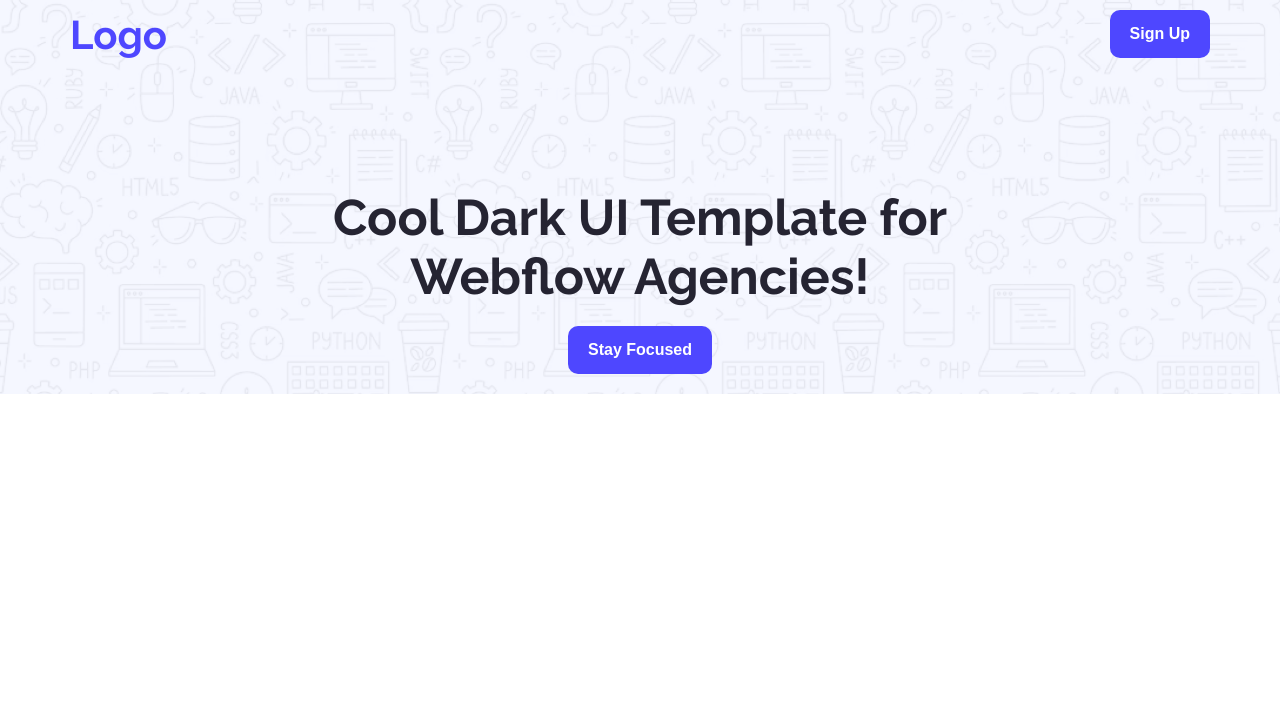
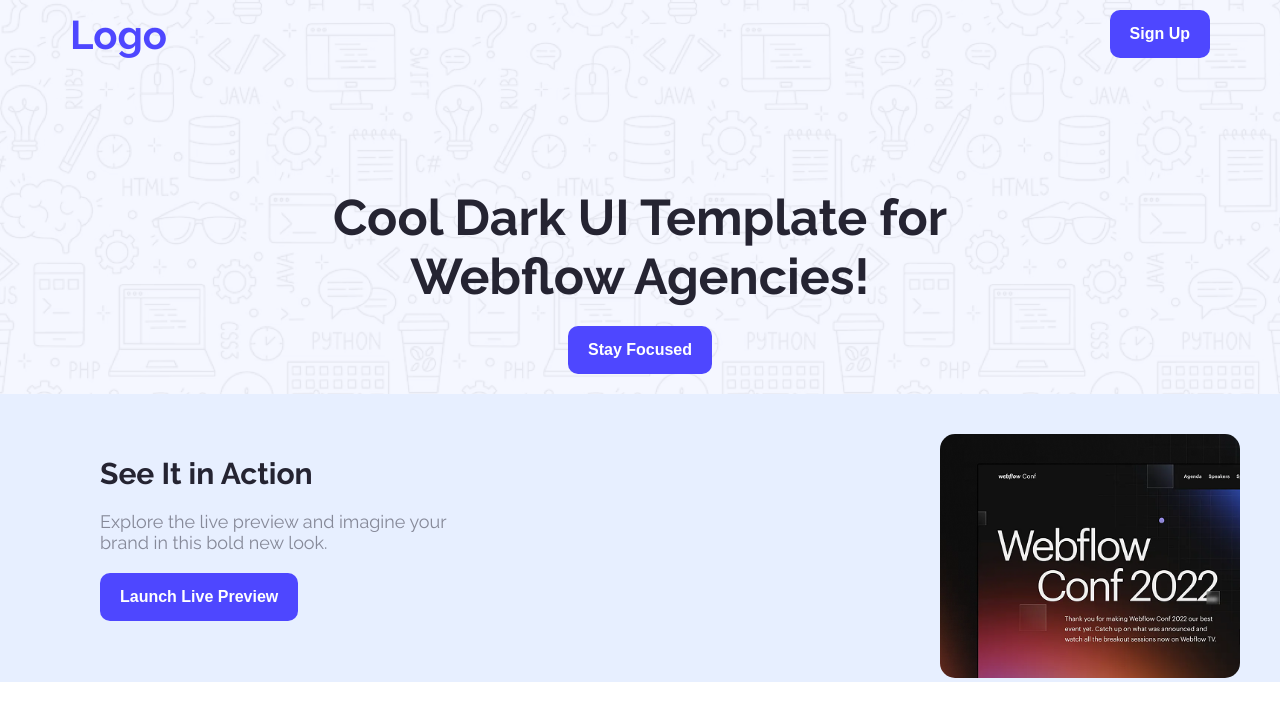
Before and after one commit to Tamanna-salma/Millstone--1st-project, a plain HTML site: page index.html in a window 1280 px wide. Drawn offline with Linux system fonts and the light colour scheme.

Commit message:
See It in Action upded

```diff
--- a/index.html
+++ b/index.html
@@ -1,15 +1,18 @@
 <!DOCTYPE html>
 <html lang="en">
+
 <head>
     <meta charset="UTF-8">
     <meta name="viewport" content="width=device-width, initial-scale=1.0">
     <title>My New project</title>
     <link rel="preconnect" href="https://fonts.googleapis.com">
     <link rel="preconnect" href="https://fonts.gstatic.com" crossorigin>
-<link href="https://fonts.googleapis.com/css2?family=Raleway:ital,wght@0,100..900;1,100..900&display=swap" rel="stylesheet">
+    <link href="https://fonts.googleapis.com/css2?family=Raleway:ital,wght@0,100..900;1,100..900&display=swap"
+        rel="stylesheet">
     <link rel="stylesheet" href="./style/style.css">
 </head>
-<body class="raleway-normal" >
+
+<body class="raleway-normal ">
     <header>
         <nav>
             <h1>Logo</h1>
@@ -23,10 +26,21 @@
             <button class="primary-btn-bg">Stay Focused</button>
         </div>
     </header>
+    <!--action section start*** -->
+ <main class="banner">
+    <div class="parent-div ">
+       <div class="action-title">
+        <h3>See It in Action</h3>
+        <p>Explore the live preview and imagine your<br> brand in this bold new look.</p>
+        <button class="primary-btn-bg">Launch Live Preview</button>
+       </div>
+       <div class="positon">
+        <img width="300px" src="./Assets/wc-mini.png" alt="">
+       </div>
+    </div>
 
-
-
-    <main></main>
+ </main>
     <footer></footer>
 </body>
+
 </html>
--- a/style/style.css
+++ b/style/style.css
@@ -22,9 +22,11 @@
     height: 48px;
     border: none;
 }
-
-.title-color{
-    color: #252432;
+.primary-btn-bg:hover{
+  background-color: rgb(218, 232, 238);
+  color: #4E47FF;
+  font-size: 25px;
+  font-weight: bold;
 }
 
 /*navber   */
@@ -49,7 +51,6 @@ nav h1{
      justify-content: center;
     margin-top: 100px;
    padding: 20px;
-
 }
 .center h2 {
 font-size: 50px;
@@ -62,3 +63,32 @@ header{
     background-image: url("../Assets/Hero-bg.png");
   background-size: contain;
 }
+
+ /* <!--action section start*** */
+ main{
+  background-color: #E7EFFF;
+ }
+ .parent-div{
+ display: flex;
+ justify-content: space-between;
+    margin: 0 35px 0 100px;
+    align-items: center;
+    max-width: 1140px;
+ }
+ .positon{
+ margin-top: 40px;
+ }
+ .action-title h3{
+font-size: 30px;
+font-weight: bold;
+margin-bottom: 20px;
+color: #252432;
+ }
+ .action-title p{
+font-size: 18px;
+color:rgba(37, 36, 50, 0.5) ;
+margin-bottom: 20px;
+ }
+.positon img{
+   border-radius: 15px;
+}
```
Lines whose indentation alone changed are shown as unchanged.
